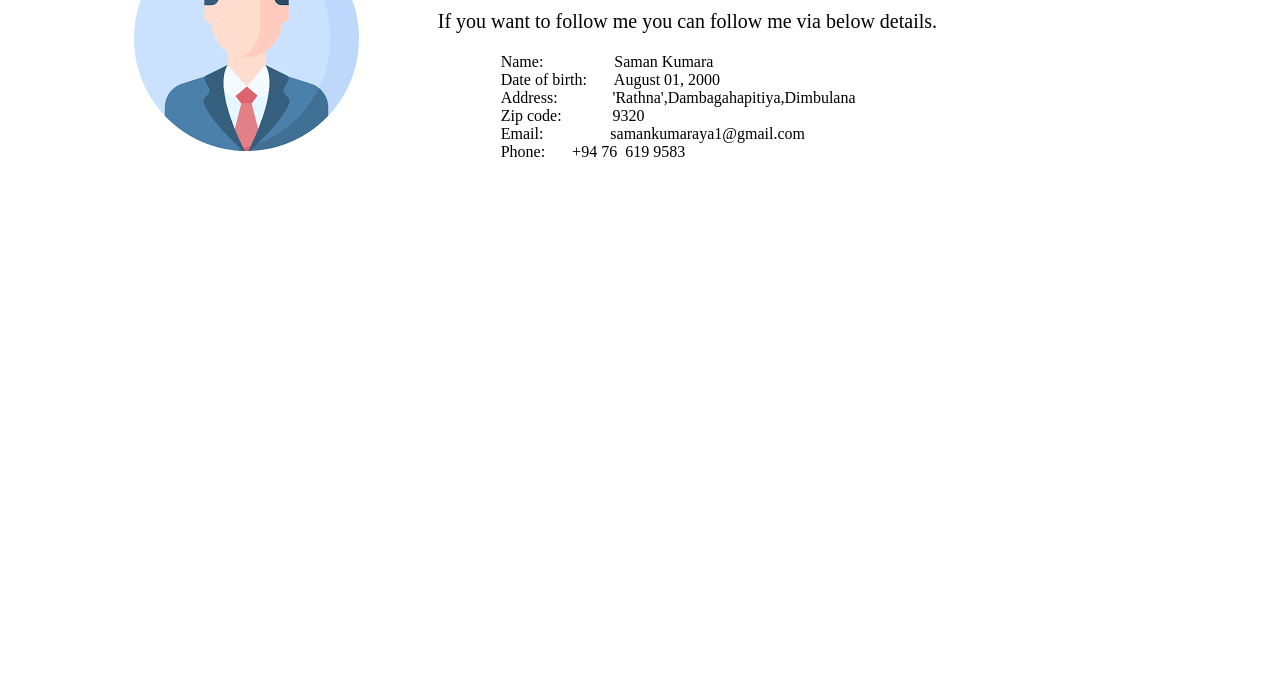
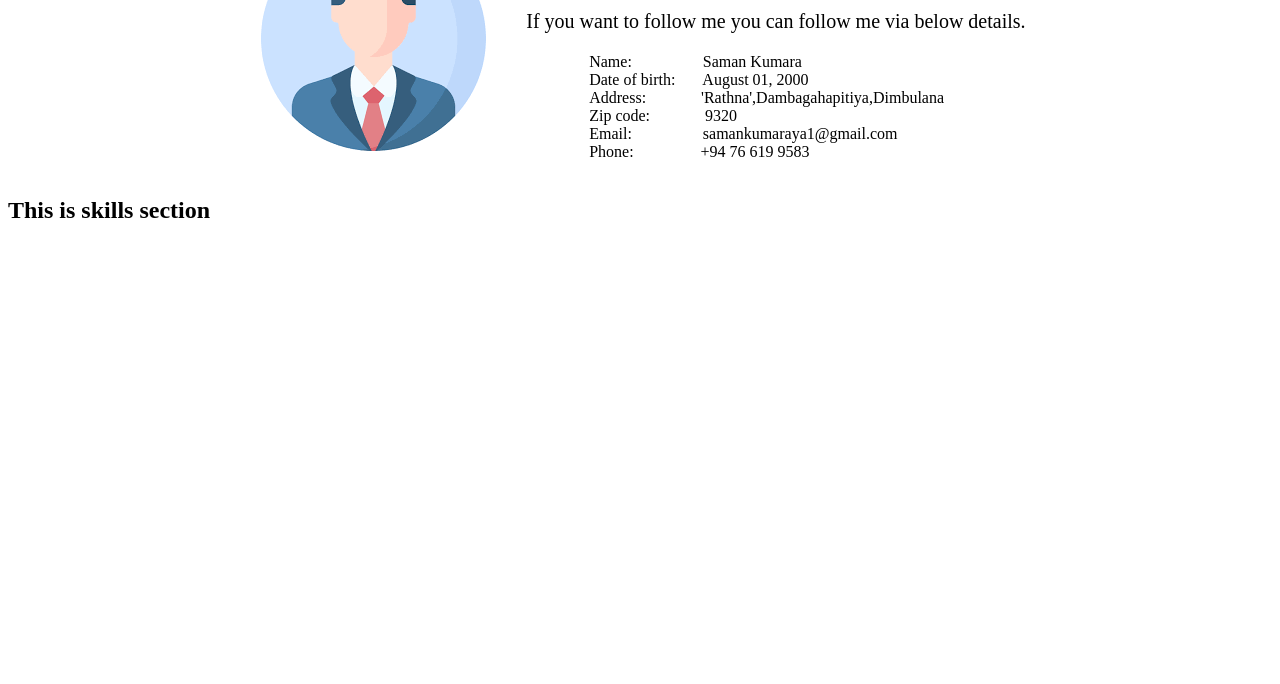
Before and after one commit to samankumaraya/portpolio, a plain HTML site: page index.html in a window 1280 px wide. Shown: the part 627-1311 px from the top of the page. Before the commit the page ends 1061 px from the top, so only its background shows below. Drawn offline with Linux system fonts and the light colour scheme.

Commit message:
add some functions

```diff
--- a/css/style.css
+++ b/css/style.css
@@ -118,11 +118,12 @@ left: 50px;
     height: 200px;
     margin-left: 10%;
     margin-right:10%;
-    height: 500px;
+    height: auto;
 }
 #about-section{
     display: flex;
    padding-top: 30px;
+   margin-left: 20%;
 
 }
 .profile-picture{
--- a/index.html
+++ b/index.html
@@ -79,11 +79,16 @@
               <li class="d-flex"><span>Name:</span> <span>&nbsp;&nbsp;&nbsp;&nbsp;&nbsp;&nbsp;&nbsp;&nbsp;&nbsp;&nbsp;&nbsp;Saman Kumara</span></li>
               <li class="d-flex"><span>Date of birth:</span> <span>August 01, 2000</span></li>
               <li class="d-flex"><span>Address:</span> <span>&nbsp;&nbsp;&nbsp;&nbsp;&nbsp;&nbsp;&nbsp;'Rathna',Dambagahapitiya,Dimbulana</span></li>
-              <li class="d-flex"><span>Zip code:</span> <span>&nbsp;&nbsp;&nbsp;&nbsp;&nbsp;&nbsp;9320</span></li>
-              <li class="d-flex"><span>Email:</span> <span>&nbsp;&nbsp;&nbsp;&nbsp;&nbsp;&nbsp;&nbsp;&nbsp;&nbsp;&nbsp;samankumaraya1@gmail.com</span></li>
-              <li class="d-flex"><span>Phone: </span> <span>+94 76&nbsp; 619 9583</span></li>
+              <li class="d-flex"><span>Zip code:</span> <span>&nbsp;&nbsp;&nbsp;&nbsp;&nbsp;&nbsp;&nbsp;9320</span></li>
+              <li class="d-flex"><span>Email:</span> <span>&nbsp;&nbsp;&nbsp;&nbsp;&nbsp;&nbsp;&nbsp;&nbsp;&nbsp;&nbsp;&nbsp;samankumaraya1@gmail.com</span></li>
+              <li class="d-flex"><span>Phone: </span> <span>&nbsp;&nbsp;&nbsp;&nbsp;&nbsp;&nbsp;&nbsp;&nbsp;&nbsp;&nbsp;+94 76 619 9583</span></li>
             </ul>
           </div>
+       </section>
+
+       <section class="skills-section" id="skills-section">
+             <h1>This is skills section</h1>
+             <canvas id="progressCanvas" width="200" height="200"></canvas>
        </section>
 
 
@@ -109,6 +114,23 @@
         });
       </script>
 
+<!DOCTYPE html>
+<html>
+<head>
+  <title>Increasing Percentage Circular Progress Bar</title>
+  <style>
+    canvas {
+      display: block;
+      margin: 20px auto;
+    }
+  </style>
+</head>
+<body>
+  <canvas id="progressCanvas" width="200" height="200"></canvas>
+</body>
+</html>
+
+
       <script src="script.js"></script>
 </body>
 </html>
```
